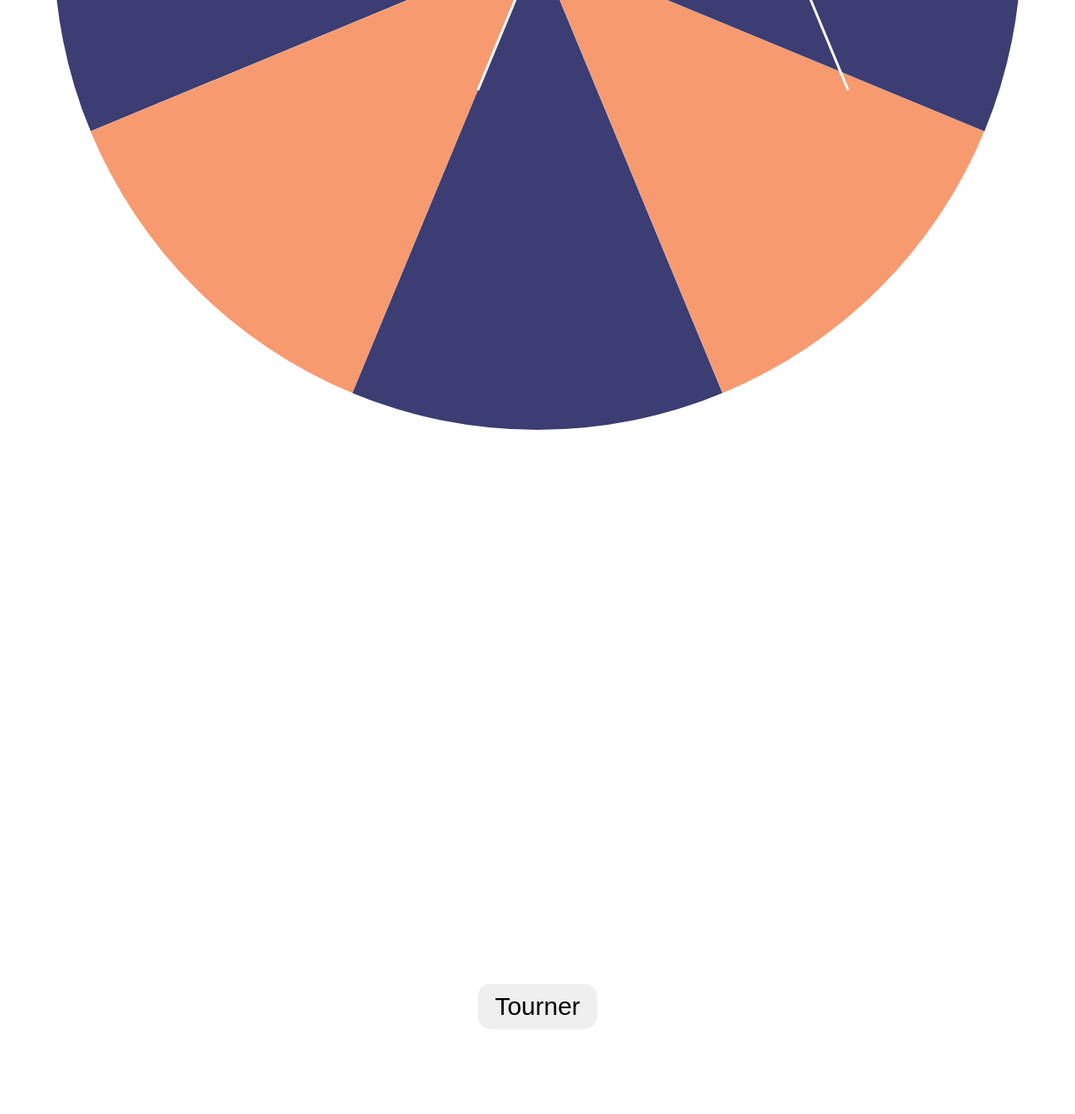
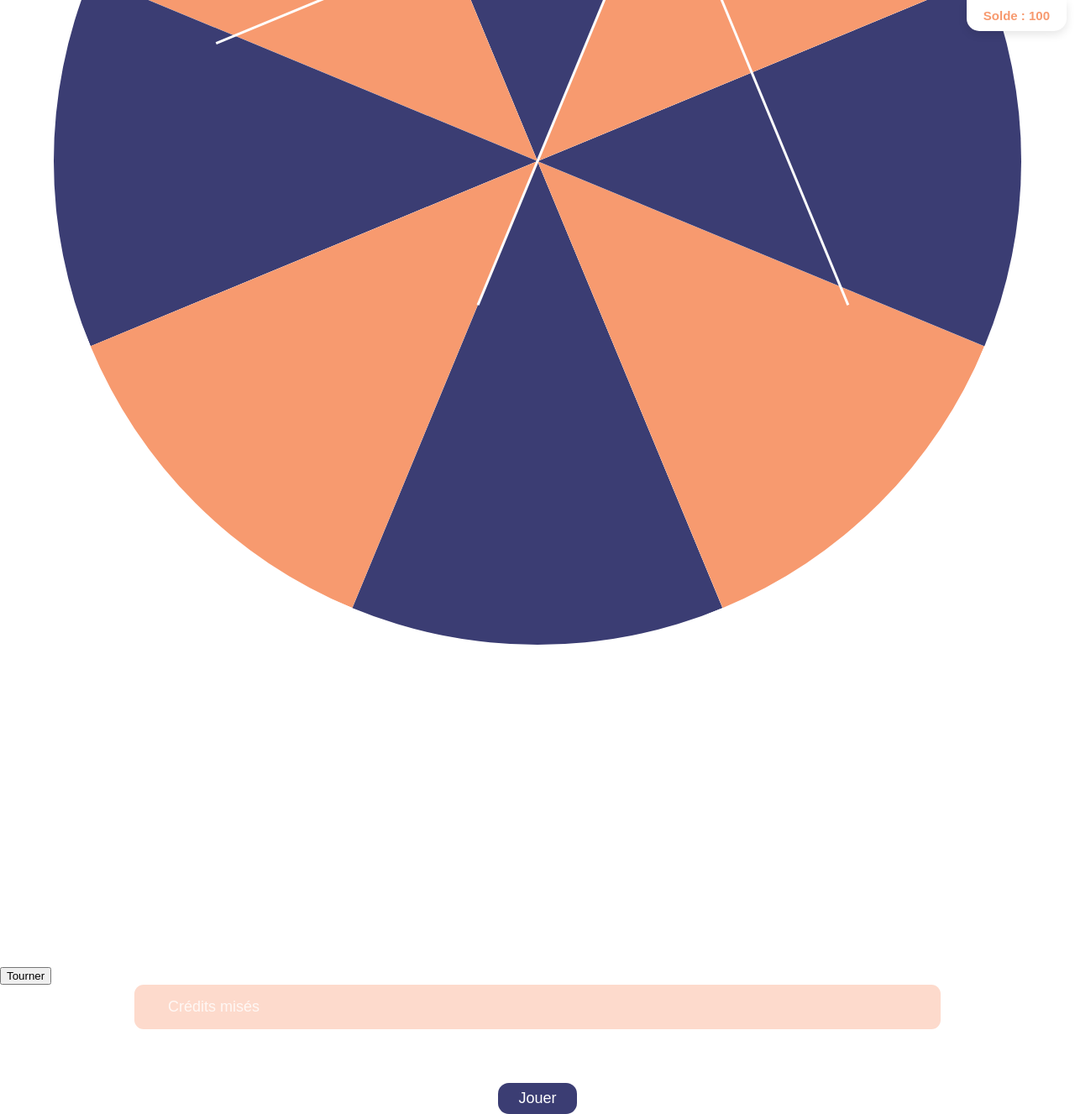
Before and after one commit to NicolasDehes/casino, a PHP site: page /vue/roulette.php in a window 1280 px wide. Shown: the whole page at 84% size. Before the commit the page ends 1226 px from the top, so only its background shows below. Run offline with PHP 8.4, Linux system fonts and the light colour scheme.

Commit message:
integration terminee

```diff
--- a/fichier_log.txt
+++ b/fichier_log.txt
@@ -148,3 +148,4 @@ UtilisateurService -> check_login()
 UtilisateurDAO -> check_login()
 UtilisateurDAO -> check_login() : mot de passe : 71ec2af811cdf898bce6904a75a48d75UtilisateurService -> __destruct
 UtilisateurDAO -> __destruct()
+FrontControleur -> Demande de login
--- a/vue/css/global.css
+++ b/vue/css/global.css
@@ -3,27 +3,29 @@
     align-items: center;
     padding: 3vh 5vw;
 }
+
 .header .back {
     margin-right: 1rem;
     display: flex;
     align-items: center;
 }
+
 .header__title {
     font-family: Nunito, sans-serif;
     font-style: normal;
     font-weight: bold;
     font-size: 30px;
     line-height: 41px;
-    color: #3B3D73;
+    color: #3b3d73;
 }
+
 .header__title--center {
     margin: auto;
     text-align: center;
 }
 
-
 .input {
-    background-color: #FDDACC;
+    background-color: #fddacc;
     border: 0;
     color: #4a4949;
     padding: 1rem 2.5rem;
@@ -32,10 +34,17 @@
     width: 100%;
     box-sizing: border-box;
 }
-.input::placeholder, .input--secondary::placeholder {
+
+.input:focus {
+    outline: none;
+}
+
+.input::placeholder,
+.input--secondary::placeholder {
     color: white;
     opacity: 0.8;
 }
+
 .input--secondary {
     border: 0;
     padding: 1rem 2.5rem;
@@ -47,25 +56,71 @@
     box-sizing: border-box;
 }
 
-
 .separator {
     text-align: center;
     padding: 0.5vw 0;
 }
+
 .separator::after {
-    content: "";
+    content: '';
     display: block;
     height: 2px;
     width: 80vw;
-    background-color: #3B3D73;
+    background-color: #3b3d73;
     position: relative;
     bottom: 8px;
     z-index: -1;
 }
+
 .separator-text {
     background-color: white;
-    color: #3B3D73;
+    color: #3b3d73;
     padding: 0 0.5rem;
     font-size: 16px;
     font-family: Nunito, sans-serif;
 }
+
+.button {
+    background-color: #f79a6f;
+    border: 0;
+    font-size: 18px;
+    color: white;
+    width: 100%;
+    min-width: fit-content;
+    max-width: 100vw;
+    padding: 1.5rem 1.5rem;
+    border-radius: 13px;
+    text-decoration: none;
+    text-align: center;
+    margin: 15px;
+    box-sizing: border-box;
+    cursor: pointer;
+}
+
+.button--min {
+    min-width: auto;
+    width: auto;
+    display: block;
+    margin: auto;
+    padding: 0.5rem 1.5rem;
+}
+
+.button--secondary {
+    background-color: #3b3d73;
+}
+
+.solde {
+    position: absolute;
+    top: 0;
+    right: 10px;
+    z-index: 1000;
+    background-color: white;
+    padding: 10px 20px;
+    color: #f79a6f;
+    border-radius: 0px 0px 15px 15px;
+    box-shadow: 0px 4px 11px rgba(0, 0, 0, 0.1);
+    font-family: 'Nunito', sans-serif;
+    font-weight: 800;
+    font-size: 15px;
+    text-align: center;
+}
--- a/vue/css/roulette.css
+++ b/vue/css/roulette.css
@@ -13,7 +13,7 @@ body {
 
 .roulette__container {
     position: absolute;
-    top: -50vw;
+    top: -30vw;
     width: 90vw;
     height: 90vw;
     border-radius: 50%;
@@ -25,11 +25,12 @@ body {
 
 .roulette__label {
     position: absolute;
-    top: 120px;
+    top: 116px;
     left: 36px;
     transform: rotate(112deg);
     color: white;
     font-size: 8vw;
+    font-family: Popins, sans-serif;
 }
 
 .roulette__item {
@@ -45,41 +46,41 @@ body {
 
 .roulette__item:nth-child(1) {
     transform: rotate(225deg);
-    background: #3B3D73;
+    background: #3b3d73;
 }
 
 .roulette__item:nth-child(2) {
     transform: rotate(180deg);
-    background: #F79A6F;
+    background: #f79a6f;
 }
 
 .roulette__item:nth-child(3) {
     transform: rotate(135deg);
-    background: #3B3D73;
+    background: #3b3d73;
 }
 
 .roulette__item:nth-child(4) {
     transform: rotate(90deg);
-    background: #F79A6F;
+    background: #f79a6f;
 }
 
 .roulette__item:nth-child(5) {
     transform: rotate(45deg);
-    background: #3B3D73;
+    background: #3b3d73;
 }
 
 .roulette__item:nth-child(6) {
-    background: #F79A6F;
+    background: #f79a6f;
 }
 
 .roulette__item:nth-child(7) {
     transform: rotate(315deg);
-    background: #3B3D73;
+    background: #3b3d73;
 }
 
 .roulette__item:nth-child(8) {
     transform: rotate(270deg);
-    background: #F79A6F;
+    background: #f79a6f;
 }
 
 .roulette__line {
@@ -107,11 +108,42 @@ body {
     transform: rotate(180deg);
 }
 
-.roulette__btn {
-    margin-top: 20px;
-    font-size: 30px;
-    border-radius: 15px;
-    padding: 10px 20px;
-    border: none;
-    cursor: pointer;
+.roulette-form {
+    width: 75%;
+    display: flex;
+    justify-content: center;
+    flex-direction: column;
+    row-gap: 8vh;
+    margin: auto;
 }
+
+.roulette-result {
+    font-family: Nunito, sans-serif;
+    font-weight: 700;
+    font-size: 28px;
+    color: #3b3d73;
+    margin: 0 20%;
+    text-align: center;
+}
+
+.roulette-result__gain span{
+    color: #f79a6f;
+}
+
+.roulette-result__gain--null {
+    color: #f79a6f;
+}
+
+.roulette-result__gain--null span {
+    color: #878ADB;
+}
+
+input::-webkit-outer-spin-button,
+input::-webkit-inner-spin-button {
+  -webkit-appearance: none;
+  margin: 0;
+}
+
+input[type=number] {
+  -moz-appearance: textfield;
+}
--- a/vue/inscription.php
+++ b/vue/inscription.php
@@ -34,7 +34,7 @@
             <input type="email" class="input--secondary" name="email" placeholder="Email" required>
             <input type="password" class="input--secondary" name="password" placeholder="Mot de passe" required>
             <input type="password" class="input--secondary" name="password_conf" placeholder="Confirmer le mot de passe" required>
-            <button type="submit" class="button--secondary">Créez un compte</button>
+            <button type="submit" class="button button--secondary">Créez un compte</button>
             <p class="separator"><span class="separator-text">Ou</span></p>
             <a class="button" href="../controleur/FrontControleur.php?action=login">Se connecter</a>
         </form>
--- a/vue/js/roulette.js
+++ b/vue/js/roulette.js
@@ -1,6 +1,7 @@
 const rouletteContainer = document.getElementById("roulette__container");
+// TODO : A changer pour déclancher la rotation
 const rouletteBtn = document.getElementById("roulette__btn");
-rouletteBtn.addEventListener("click", onClickRoulette);
+rouletteBtn.addEventListener("click", onClickRoulette)
 
 function onClickRoulette() {
     // TODO changer ici la valeur de la rotation
--- a/vue/motdepasse.php
+++ b/vue/motdepasse.php
@@ -29,7 +29,7 @@
         <?php } ?>
         <form class="form" method="POST" action="../controleur/FrontControleur.php?action=valider_demander_motdepasse">
             <input type="nom" class="input--secondary" name="nom" id="exampleInputPassword1" placeholder="Votre adresse mail" required>
-            <button type="submit" class="button--secondary">Créez un compte</button>
+            <button type="submit" class="button button--secondary">Créez un compte</button>
             <p class="separator"><span class="separator-text">Ou</span></p>
             <a class="button" href="../controleur/FrontControleur.php?action=login">Se connecter</a>
         </form>
--- a/vue/roulette.php
+++ b/vue/roulette.php
@@ -3,10 +3,12 @@
     <head>
         <meta charset="utf-8">
         <meta name="viewport" content="width=device-width, initial-scale=1, shrink-to-fit=no">
-        <link type="text/css" rel="stylesheet" href="css/roulette.css">
+        <link rel="stylesheet" type="text/css" href="css/roulette.css">
+        <link rel="stylesheet" type="text/css" href="css/global.css">
         <title>Roulette</title>
     </head>
     <body>
+    <span class="solde">Solde : 100</span>
     <div class="roulette">
       <div class="roulette__container" id="roulette__container">
         <div class="roulette__item"><span class="roulette__label">x1</span></div>
@@ -24,8 +26,21 @@
             <div class="roulette__line"></div>
         </div>
       </div>
-      <button class="roulette__btn" id="roulette__btn">Tourner</button>
     </div>
+    <button id="roulette__btn">Tourner</button>
+    <!-- TODO à implémenter -->
+    <form class="roulette-form" method="POST" action="">
+        <input type="number" min="1" max="100" class="input" placeholder="Crédits misés" required>
+        <button type="submit" class="button button--secondary button--min">Jouer</button>
+    </form>
+    <!-- TODO à implémenter QUAND ON VIENT DE JOUER
+    <section class="roulette-result">
+        <p>Vous multipliez votre mise part 5 !</p>
+        <p class="roulette-result__gain">Votre gain : <span>50€</span></p>
+        <p class="roulette-result__gain roulette-result__gain--null">Vous perdez : <span>50€</span></p>
+        <button class="button button--secondary button--min">Rejouer</button>
+    </section> -->
+
     <script src="./js/roulette.js"></script>
   </body>
 </html>
```
Also changed, not shown: vue/css/login.css (+0 -33 lines).
